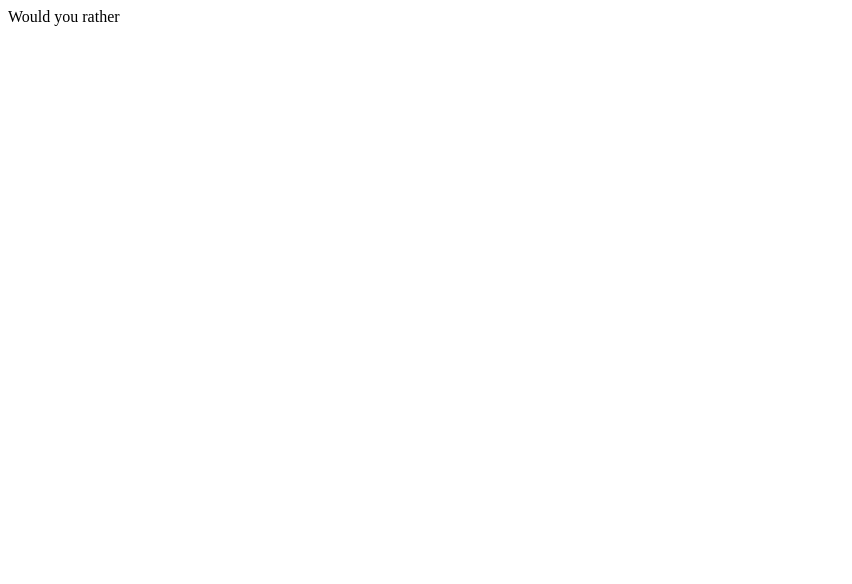
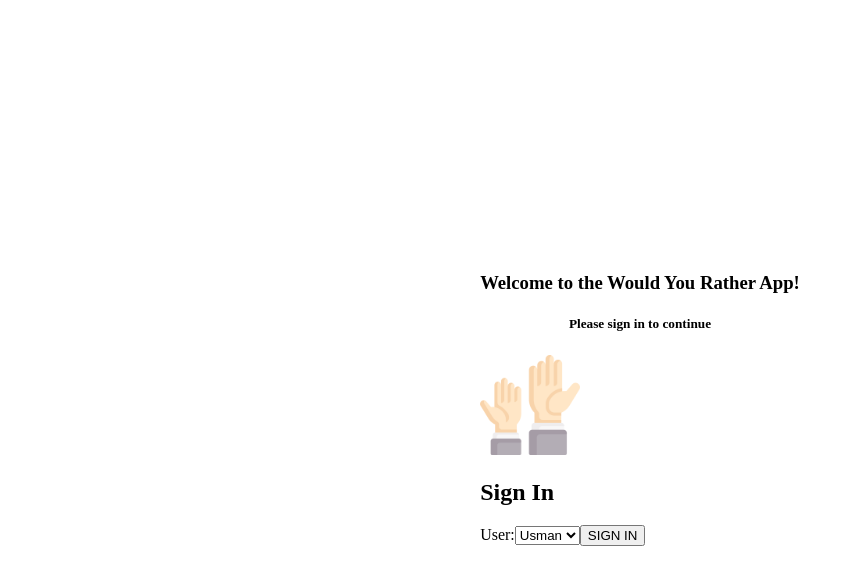
Before and after one commit to usmansbk/would-you-rather, a React (Create React App) app: page / in a window 1280 px wide. Shown: the top 584 px of the page, without its empty margins (0-852 px from the left). Built offline with nearby package versions, Linux system fonts and the light colour scheme.

Commit message:
refactor/login

```diff
--- a/public/index.html
+++ b/public/index.html
@@ -7,7 +7,7 @@
     <meta name="theme-color" content="#000000" />
     <meta
       name="description"
-      content="Web site created using create-react-app"
+      content="Would You Rather web app"
     />
     <link rel="apple-touch-icon" href="%PUBLIC_URL%/logo192.png" />
     <!--
@@ -24,7 +24,7 @@
       work correctly both with client-side routing and a non-root public URL.
       Learn how to configure a non-root public URL by running `npm run build`.
     -->
-    <title>React App</title>
+    <title>Would You Rather?</title>
   </head>
   <body>
     <noscript>You need to enable JavaScript to run this app.</noscript>
--- a/src/components/App.js
+++ b/src/components/App.js
@@ -1,5 +1,10 @@
+import Login from "./Login";
 function App() {
-  return <div>Would you rather</div>;
+  return (
+    <div>
+      <Login />
+    </div>
+  );
 }
 
 export default App;
--- /dev/null
+++ b/src/components/Login.js
@@ -0,0 +1,28 @@
+import logo from "../assets/hands.png";
+import "../styles/login.css";
+
+export default function Login() {
+  return (
+    <div className="container">
+      <div className="content">
+        <div className="center">
+          <h3 className="welcome-title">
+            Welcome to the Would You Rather App!
+          </h3>
+          <h5 className="subtitle">Please sign in to continue</h5>
+        </div>
+        <img alt="logo" src={logo} className="logo" />
+        <h2 className="title">Sign In</h2>
+        <form>
+          <label>
+            User:
+            <select>
+              <option value="default">Usman</option>
+            </select>
+          </label>
+          <button className="btn">SIGN IN</button>
+        </form>
+      </div>
+    </div>
+  );
+}
--- a/src/index.js
+++ b/src/index.js
@@ -1,5 +1,6 @@
 import React from "react";
 import ReactDOM from "react-dom";
 import App from "./components/App";
+import "./styles/index.css";
 
 ReactDOM.render(<App />, document.getElementById("root"));
--- /dev/null
+++ b/src/styles/index.css
@@ -0,0 +1,6 @@
+html,
+body,
+#root,
+#root > div {
+  height: 98vh;
+}
--- /dev/null
+++ b/src/styles/login.css
@@ -0,0 +1,23 @@
+.logo {
+  width: 100px;
+  height: 100px;
+}
+
+.container {
+  height: 100%;
+  display: flex;
+  flex-direction: column;
+  justify-content: center;
+  align-items: center;
+}
+
+.center {
+  text-align: center;
+}
+
+.content {
+  border-width: 2px;
+  border-color: black;
+  justify-content: center;
+  align-items: center;
+}
```
Also changed, not shown: public/manifest.json, src/assets/hands.png (added).
